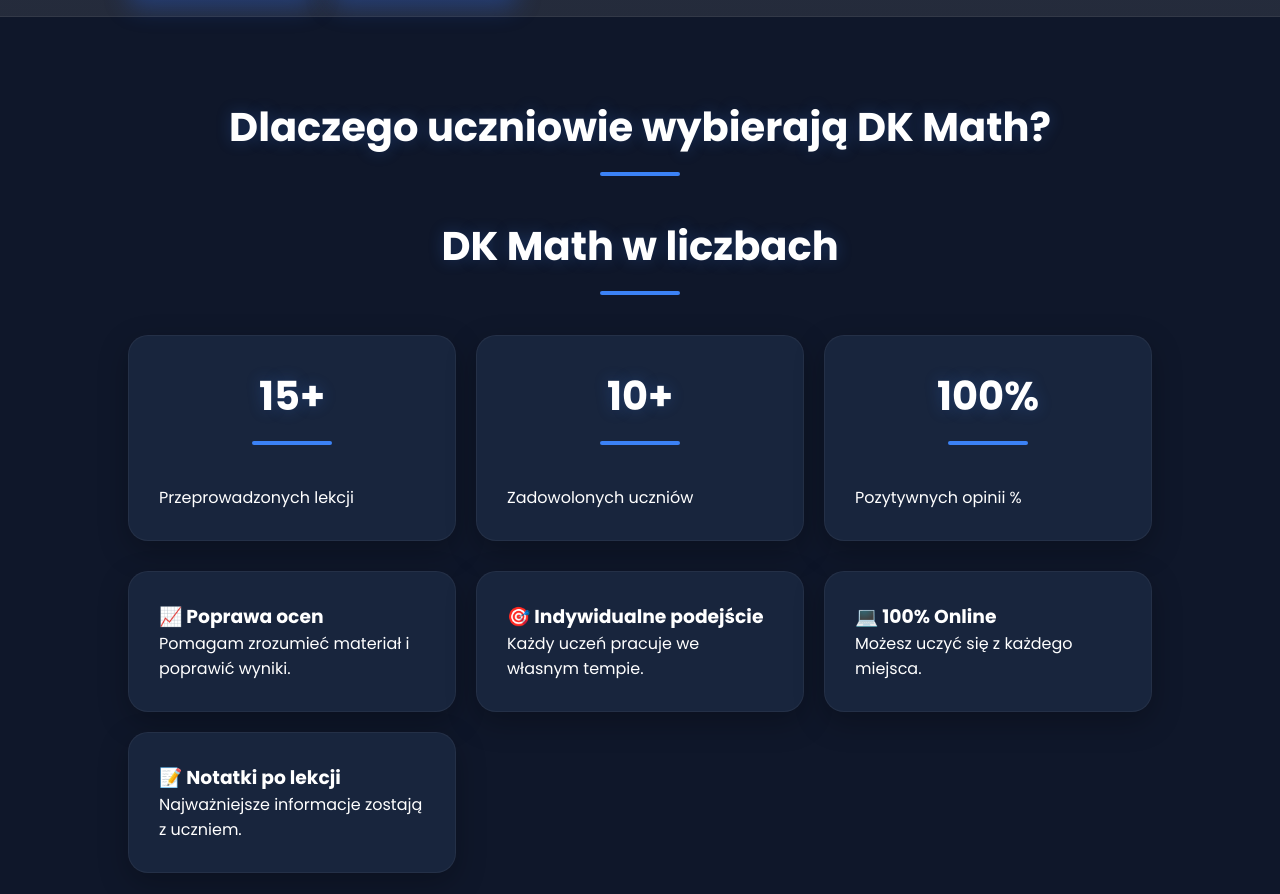
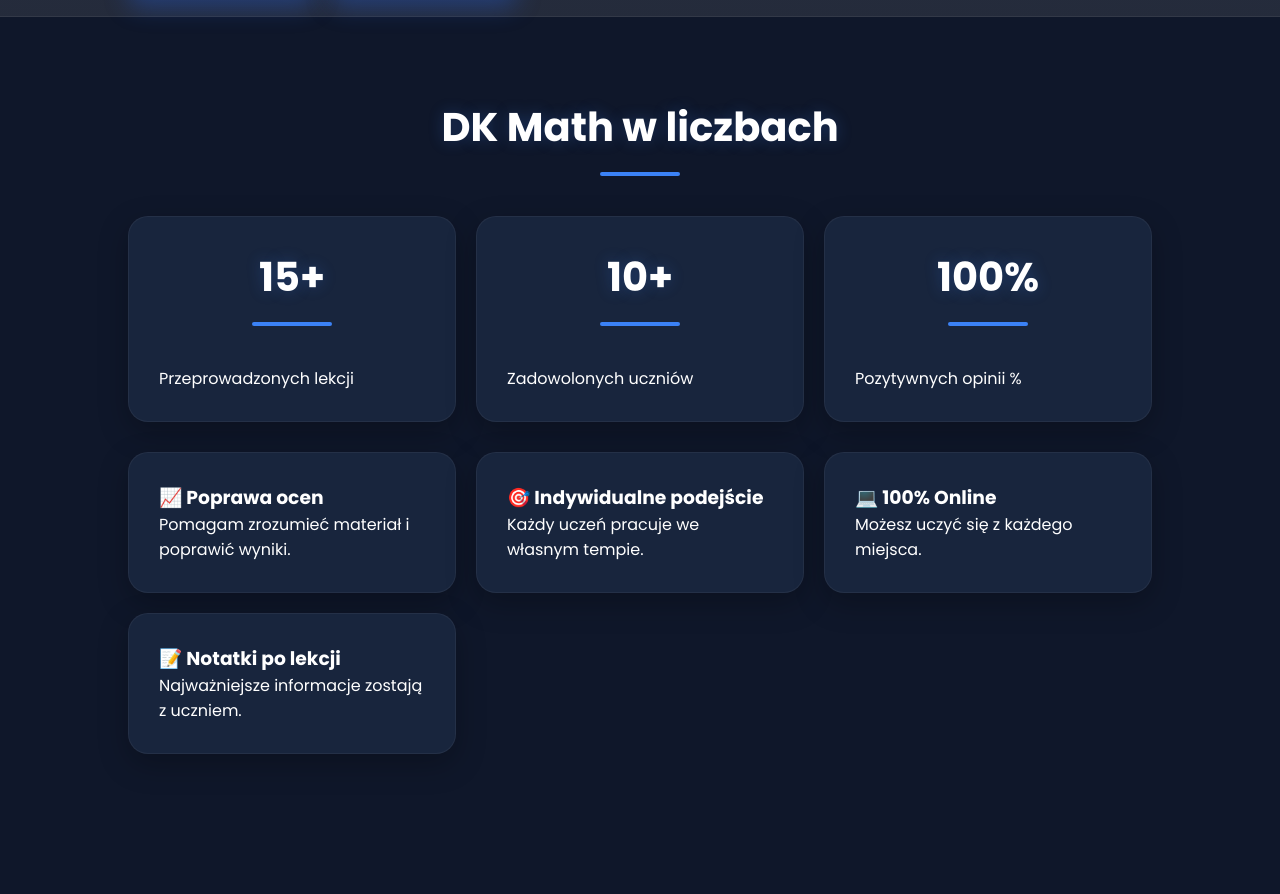
Before and after one commit to denizkaraman2006-ctrl/dk-math, a website: page index.html in a window 1280 px wide. Shown: the part 1344-2238 px from the top of the page. Drawn offline with Linux system fonts and the light colour scheme; no server answers; grey boxes are pictures that could not be loaded.

Commit message:
Poprawiono sekcję statystyk

```diff
--- a/index.html
+++ b/index.html
@@ -144,7 +144,6 @@ gtag('config', 'G-RD42G4RM7G');
     </section>
 
     <section id="stats-section">
-        <h2>Dlaczego uczniowie wybierają DK Math?</h2>
 
         <h2>DK Math w liczbach</h2>
 
```
